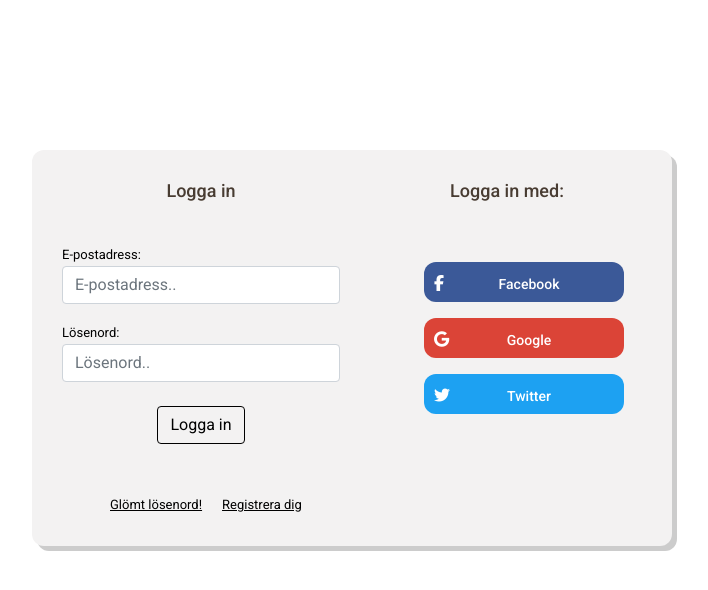
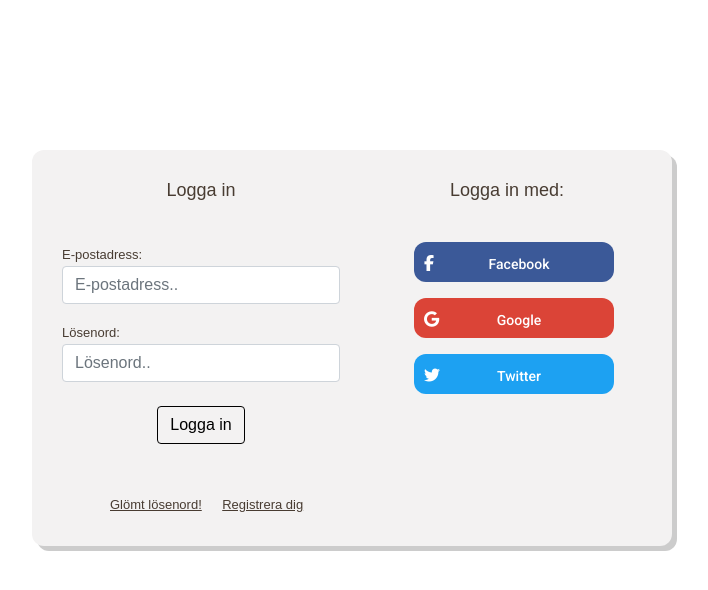
Before and after one commit to softapps680/forms, a plain HTML site: page index.html in a window 1280 px wide. Shown: the whole page, without its empty margins (288-996 px from the left). Drawn offline with nearby package versions, Linux system fonts and the light colour scheme.

Commit message:
first commit

```diff
--- a/css/style.css
+++ b/css/style.css
@@ -1,91 +1,107 @@
-@import url('https://fonts.googleapis.com/css2?family=Roboto:wght@400;500;700;900&display=swap');
-body{
-    font-family: 'Roboto', sans-serif;
+@import url("https://fonts.googleapis.com/css2?family=Roboto:wght@400;500;700;900&display=swap");
+body {
+  font-family: "Poppins", sans-serif;
 }
 
-h1{
+body a, body .lbl {
+  font-size: small;
+  color: #483C32;
+  font-weight: 400;
+}
+
+body h1 {
   font-size: 18px;
   text-align: center;
   margin-bottom: 40px;
-    color:#483C32;
+  color: #483C32;
 }
-.error{
+
+body h5 {
+  font-size: 14px;
+  text-align: center;
+  margin-top: -20px;
+}
+
+body .error {
   font-size: 11px;
   color: red;
 }
-.correct{
+
+body .correct {
   font-size: 11px;
   color: green;
 }
-#parent{
-    width:100%;
+
+#login {
+  background-color: #F3F2F2;
+  padding: 30px;
+  box-shadow: 5px 5px #cccccc;
+  border-radius: 12px;
+  margin: 0 auto;
+  width: 50%;
+  margin-top: 150px;
 }
 
-#login{
-
-    background-color: #F3F2F2;
-    width: 50%;
-    margin: 0 auto;
-    margin-top: 150px;
-    padding: 30px;
-    border-radius: 12px;
-    box-shadow: 5px 5px #cccccc;
-
-}
-#register{
-    background-color: #F3F2F2;
-    box-shadow: 5px 5px #cccccc;
-    width: 600px;
-    margin: 0 auto;
-    margin-top: 50px;
-    padding: 30px;
-    border-radius: 12px;
-}
-.lbl, .links a{
-    font-size: small;
-    color: #000;
-}
-.btn{
-    color:#000;
-    border-color: #000;
-
+#login .btn {
+  color: #000000;
+  border-color: #000000;
 }
 
-  .btn.disabled,.btn[disabled]{
-        color:grey;
-        border-color: grey;
+#login .btn:hover {
+  background-color: transparent;
+  font-weight: 600;
 }
 
-.btn:hover{
-    border-color: #000;
-    color:#000;
-    font-weight: 700;
-    background-color:#0000 ;
+#socmedialogin {
+  padding-left: 50px;
 }
 
-.socmedialogin{
-    margin-left:60px;
-    margin-top: 60px;
-}
-#socmediashape{
-    color:#fff;
-    width:200px;
-    height:40px;
+#socmedialogin .socmediashape1 {
+  background-color: #3b5998;
+  color: #fff;
+  width: 200px;
+  height: 40px;
   border-radius: 12px;
-    padding:10px 0 0 10px;
+  padding: 10px 0 0 10px;
   font-family: 'Roboto';
 }
-#socmediashape h5 {
-    text-align: center;
-    font-size: 14px;
-    margin-top: -20px;
+
+#socmedialogin .socmediashape2 {
+  background-color: #DB4437;
+  color: #fff;
+  width: 200px;
+  height: 40px;
+  border-radius: 12px;
+  padding: 10px 0 0 10px;
+  font-family: 'Roboto';
 }
-.fb{
-    background-color: #3b5998;
+
+#socmedialogin .socmediashape3 {
+  background-color: #1DA1F2;
+  color: #fff;
+  width: 200px;
+  height: 40px;
+  border-radius: 12px;
+  padding: 10px 0 0 10px;
+  font-family: 'Roboto';
 }
-.goo{
-    background-color: #DB4437;
+
+#register {
+  background-color: #F3F2F2;
+  padding: 30px;
+  box-shadow: 5px 5px #cccccc;
+  border-radius: 12px;
+  margin: 0 auto;
+  width: 600px;
+  margin-top: 50px;
 }
-.twi{
-    background-color: #1DA1F2;
+
+#register .btn {
+  color: #000000;
+  border-color: #000000;
 }
+
+#register .btn:hover {
+  background-color: transparent;
+  font-weight: 600;
+}
--- a/index.html
+++ b/index.html
@@ -11,8 +11,7 @@
 
 <body onload="start()">
 <div id="parent" >
-
-  <div id="login">
+    <div id="login">
 
 
       <div class="row">
@@ -39,17 +38,20 @@
 
           <div class="col -md-6 ">
               <h1 class="mt-0 ms-2">Logga in med:</h1>
-                  <div class="socmedialogin">
-                  <div id="socmediashape" class="fb">
+
+                <div id="socmedialogin">
+                  <div class="socmediashape1" class="fb">
                   <i class="fab fa-facebook-f"></i> <h5>Facebook</h5>
                   </div>
-                  <div id="socmediashape" class="goo mt-3">
+
+                  <div class="socmediashape2 mt-3" class="goo mt-3">
                   <i class="fab fa-google"></i><h5>Google</h5>
                   </div>
-                  <div id="socmediashape" class="twi mt-3">
+
+                  <div class="socmediashape3 mt-3" class="twi mt-3">
                   <i class="fab fa-twitter"></i><h5>Twitter</h5>
                   </div>
-                  </div>
+                </div>
           </div>
       </div>
 
```
Lines whose indentation alone changed are shown as unchanged.
